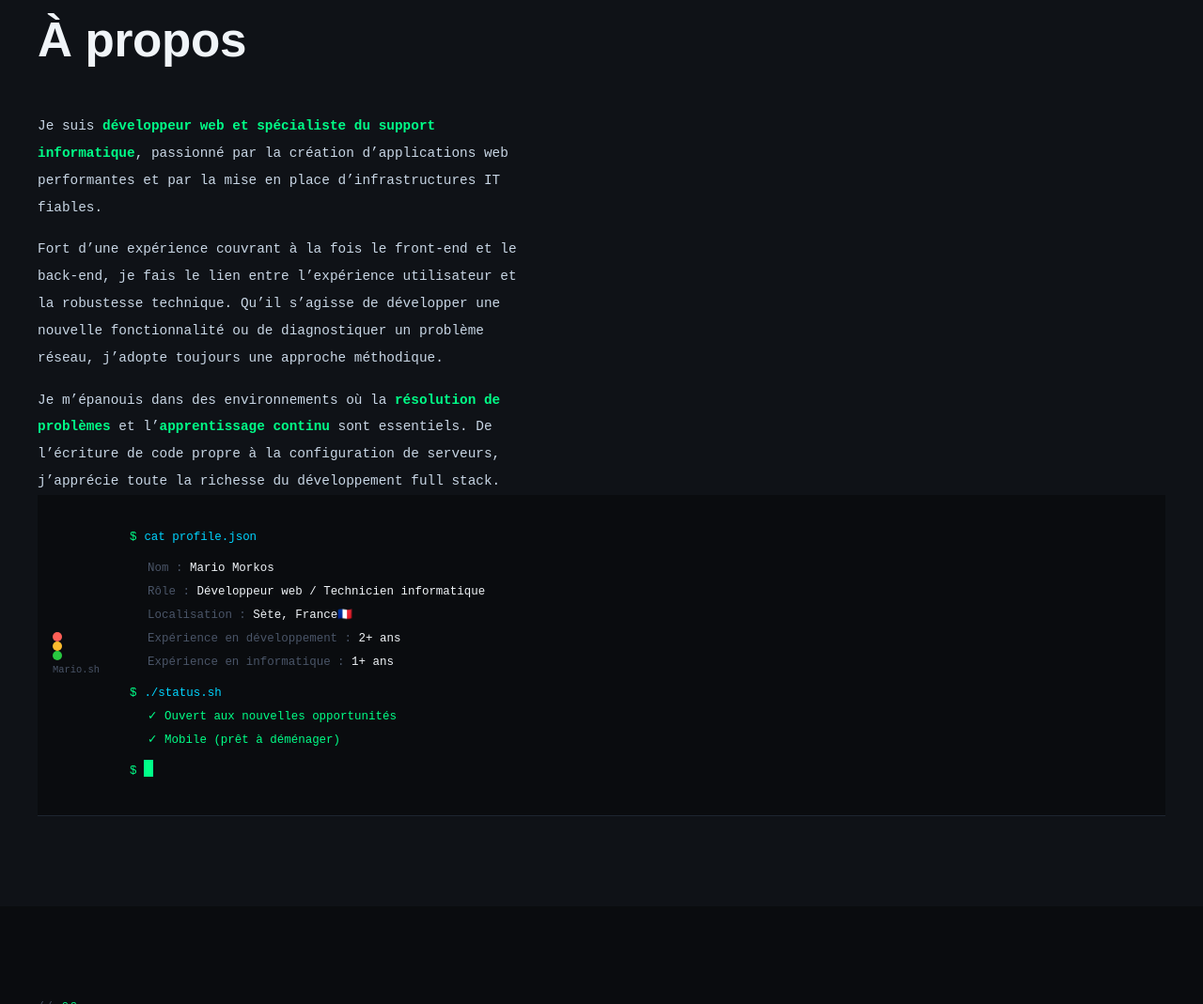
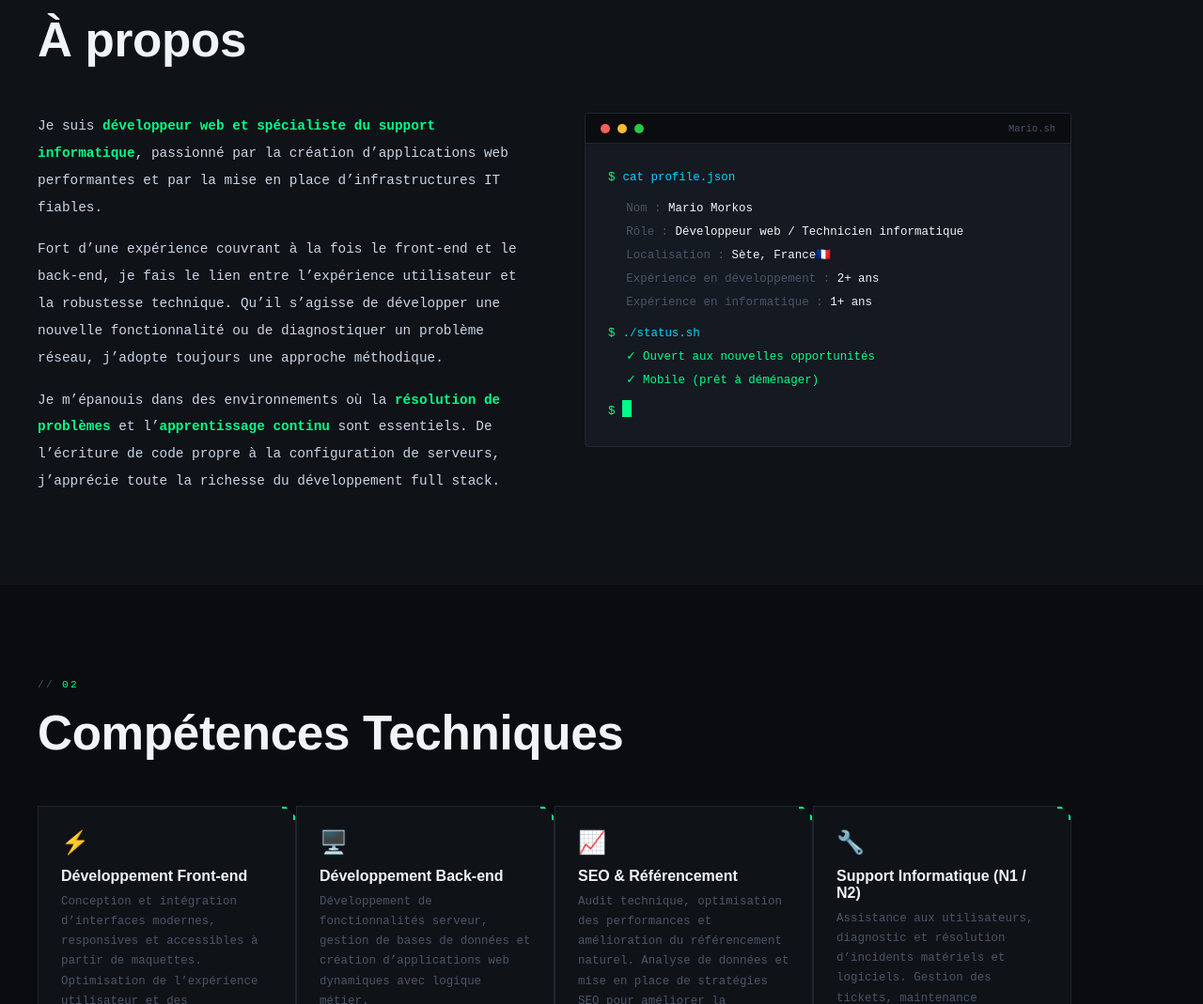
Before and after one commit to mmorkos-cyber/portfolio, a plain HTML site: page pages/index.html in a window 1280 px wide. Shown: the part 1004-2073 px from the top of the page at 94% size. Drawn offline with Linux system fonts and the light colour scheme.

Commit message:
fixed about terminal

```diff
--- a/pages/index.html
+++ b/pages/index.html
@@ -57,8 +57,7 @@
                 <p>Fort d’une expérience couvrant à la fois le front-end et le back-end, je fais le lien entre l’expérience utilisateur et la robustesse technique. Qu’il s’agisse de développer une nouvelle fonctionnalité ou de diagnostiquer un problème réseau, j’adopte toujours une approche méthodique.</p>
                 <p>Je m’épanouis dans des environnements où la <strong>résolution de problèmes</strong> et l’<strong>apprentissage continu</strong> sont essentiels. De l’écriture de code propre à la configuration de serveurs, j’apprécie toute la richesse du développement full stack.</p>
             </div>
-        </div>
-        <div class="terminal-box">
+            <div class="terminal-box">
             <div class="terminal-bar">
                 <div class="dot r"></div><div class="dot y"></div><div class="dot g"></div>
                 <span>Mario.sh</span>
@@ -77,6 +76,7 @@
                 <div class="t-out" style="color:var(--green)">✓ Mobile (prêt à déménager)</div>
                 <div class="t-line" style="margin-top:0.5rem"><span class="t-prompt">$</span><span class="cursor"></span></div>
             </div>
+        </div>
         </div>
     </section>
 
--- a/styles/style.css
+++ b/styles/style.css
@@ -250,14 +250,18 @@
 .about-text{font-size: 0.9rem; line-height: 2; color: var(--text);}
 .about-text p + p {margin-top: 1rem;}
 .about-text strong {color: var(--green); font-weight: 600;}
-.terminal-box{
+.terminal-box {
+    background: var(--bg3);
+    border: 1px solid var(--border);
+    border-radius: 4px;
+    overflow: hidden;
+  }
+  .terminal-bar {
     background: var(--bg);
     padding: 0.6rem 1rem;
-    display: flex;
-    align-items: center;
-    gap: 0.5rem;
+    display: flex; align-items: center; gap: 0.5rem;
     border-bottom: 1px solid var(--border);
-}
+  }
 .dot { width: 10px; height: 10px; border-radius: 50%; }
 .dot.r { background: #ff5f57; }
 .dot.y { background: #febc2e; }
```
Also changed, not shown: todo.txt.
